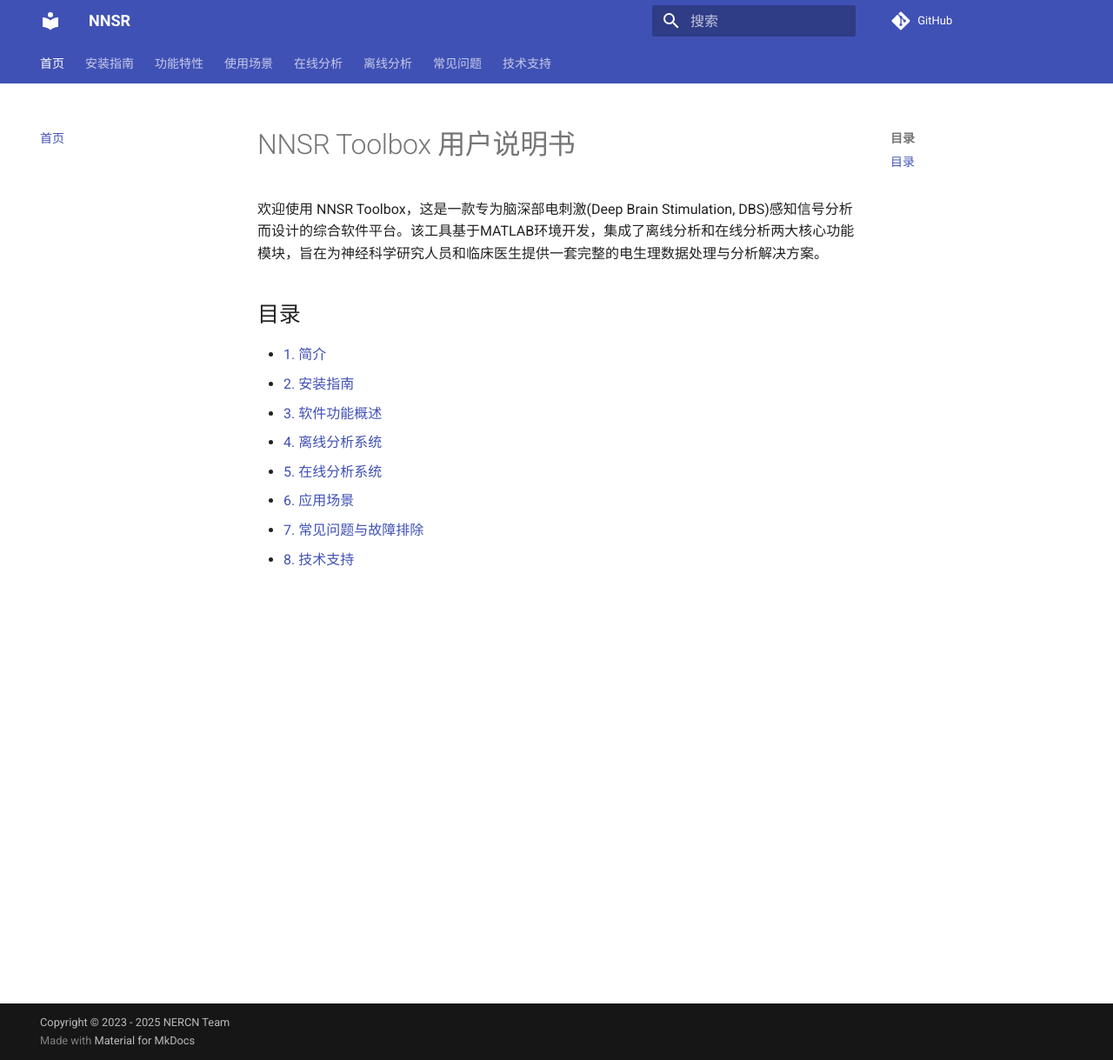
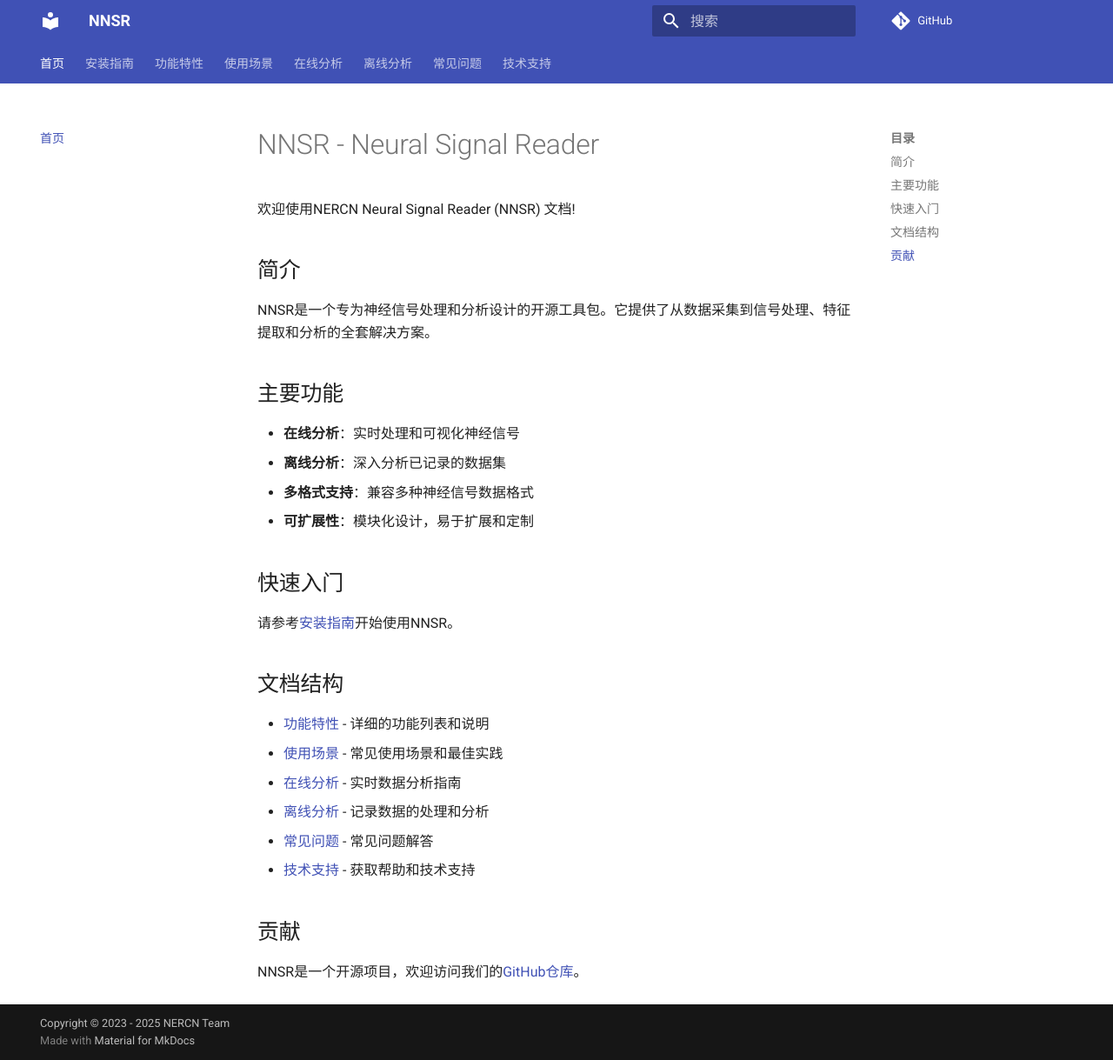
Before and after one commit to NERCN/NNSR, an MkDocs documentation site: the page built from docs/index.md, in a window 1280 px wide and 1219 px high. Shown: the whole window at 87% size. Built offline with MkDocs 1.6.1 and Material for MkDocs 9.7.7, drawn with Linux system fonts in a browser that asks for light colours; comment, search, counter and statistics services are not loaded.

Commit message:
Update index.md

```diff
--- a/docs/index.md
+++ b/docs/index.md
@@ -1,14 +1,31 @@
-# NNSR Toolbox 用户说明书
+# NNSR - Neural Signal Reader
 
-欢迎使用 NNSR Toolbox，这是一款专为脑深部电刺激(Deep Brain Stimulation, DBS)感知信号分析而设计的综合软件平台。该工具基于MATLAB环境开发，集成了离线分析和在线分析两大核心功能模块，旨在为神经科学研究人员和临床医生提供一套完整的电生理数据处理与分析解决方案。
+欢迎使用NERCN Neural Signal Reader (NNSR) 文档!
 
-## 目录
+## 简介
 
-- [1. 简介](1-introduction.md)
-- [2. 安装指南](2-installation.md)
-- [3. 软件功能概述](3-features.md)
-- [4. 离线分析系统](4-offline-analysis.md)
-- [5. 在线分析系统](5-online-analysis.md)
-- [6. 应用场景](6-use-cases.md)
-- [7. 常见问题与故障排除](7-faq.md)
-- [8. 技术支持](8-support.md)
+NNSR是一个专为神经信号处理和分析设计的开源工具包。它提供了从数据采集到信号处理、特征提取和分析的全套解决方案。
+
+## 主要功能
+
+- **在线分析**：实时处理和可视化神经信号
+- **离线分析**：深入分析已记录的数据集
+- **多格式支持**：兼容多种神经信号数据格式
+- **可扩展性**：模块化设计，易于扩展和定制
+
+## 快速入门
+
+请参考[安装指南](installation.md)开始使用NNSR。
+
+## 文档结构
+
+- [功能特性](features.md) - 详细的功能列表和说明
+- [使用场景](use-cases.md) - 常见使用场景和最佳实践
+- [在线分析](online-analysis.md) - 实时数据分析指南
+- [离线分析](offline-analysis.md) - 记录数据的处理和分析
+- [常见问题](faq.md) - 常见问题解答
+- [技术支持](support.md) - 获取帮助和技术支持
+
+## 贡献
+
+NNSR是一个开源项目，欢迎访问我们的[GitHub仓库](https://github.com/NERCN/NNSR)。
```
